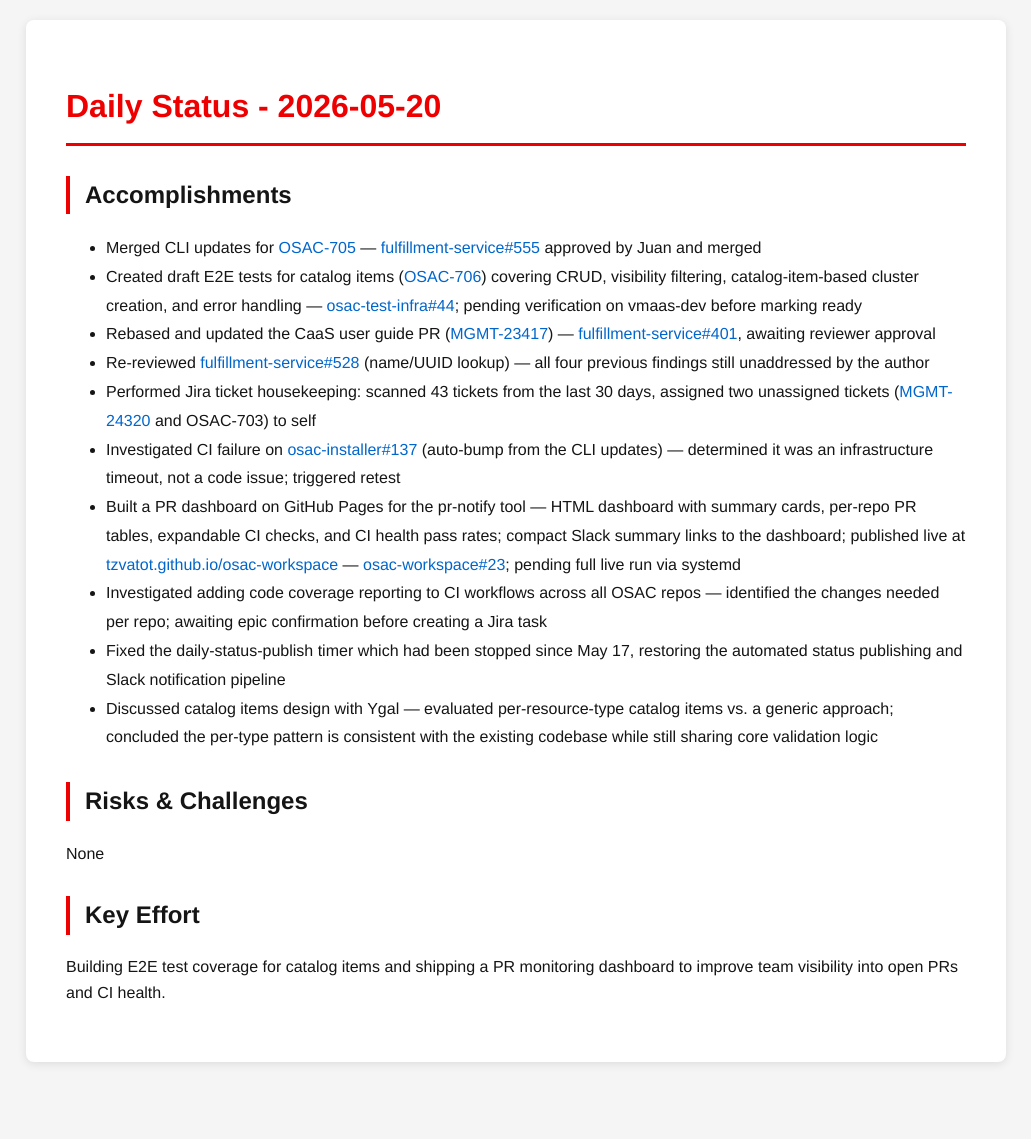
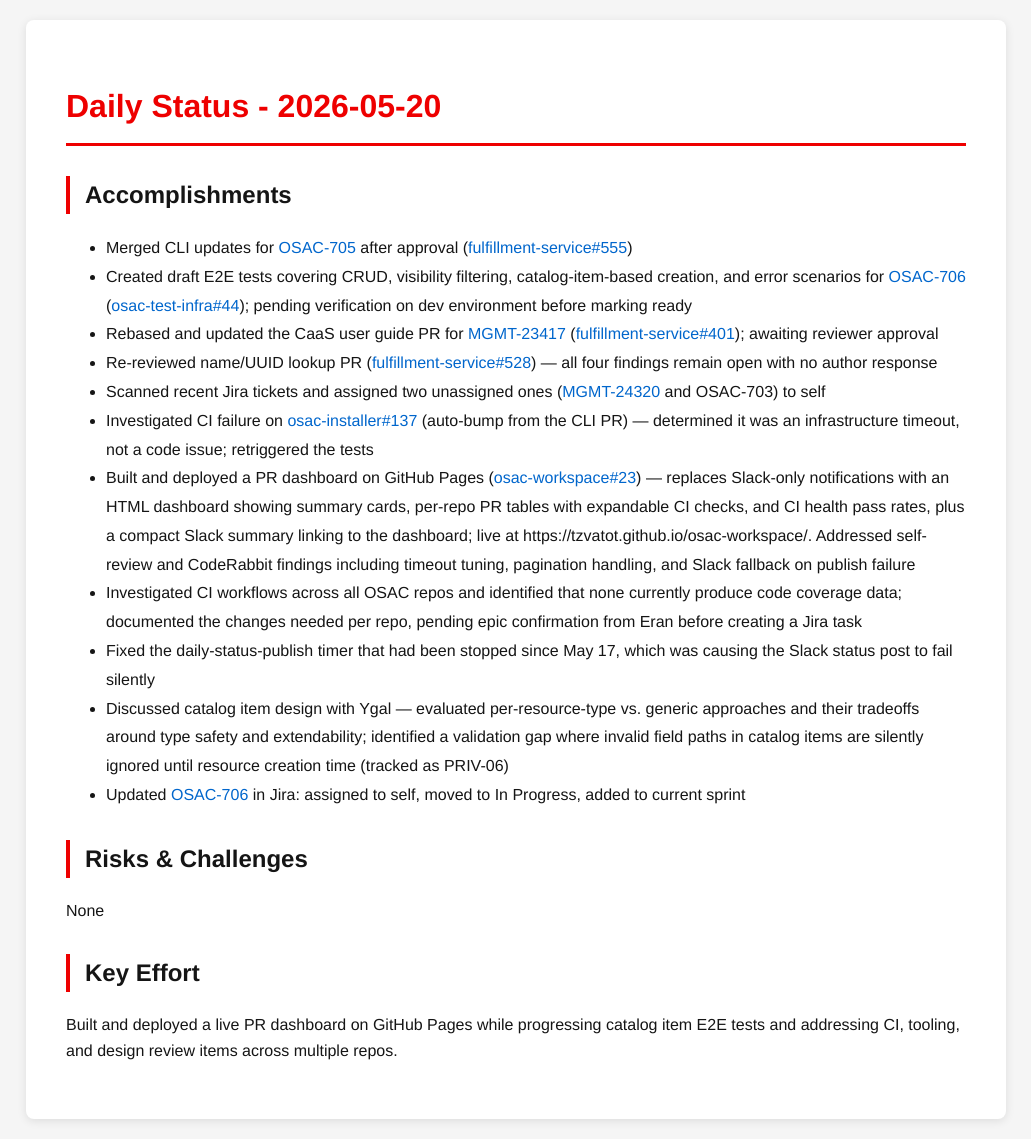
Before and after one commit to tzvatot/daily-status, a Jekyll site: the page built from 2026-05-20.md, in a window 1280 px wide. Shown: the whole page, without its empty margins (124-1155 px from the left). Built offline with Jekyll 4.4.1, drawn with Linux system fonts in a browser that asks for light colours; before the commit the page ends 1082 px from its top, so only the background shows below that.

Commit message:
Daily status update - 2026-05-20

```diff
--- a/2026-05-20.md
+++ b/2026-05-20.md
@@ -7,19 +7,20 @@ date: 2026-05-20
 # Daily Status - 2026-05-20
 
 ## Accomplishments
-- Merged CLI updates for [OSAC-705](https://redhat.atlassian.net/browse/OSAC-705) — [fulfillment-service#555](https://github.com/osac-project/fulfillment-service/pull/555) approved by Juan and merged
-- Created draft E2E tests for catalog items ([OSAC-706](https://redhat.atlassian.net/browse/OSAC-706)) covering CRUD, visibility filtering, catalog-item-based cluster creation, and error handling — [osac-test-infra#44](https://github.com/osac-project/osac-test-infra/pull/44); pending verification on vmaas-dev before marking ready
-- Rebased and updated the CaaS user guide PR ([MGMT-23417](https://issues.redhat.com/browse/MGMT-23417)) — [fulfillment-service#401](https://github.com/osac-project/fulfillment-service/pull/401), awaiting reviewer approval
-- Re-reviewed [fulfillment-service#528](https://github.com/osac-project/fulfillment-service/pull/528) (name/UUID lookup) — all four previous findings still unaddressed by the author
-- Performed Jira ticket housekeeping: scanned 43 tickets from the last 30 days, assigned two unassigned tickets ([MGMT-24320](https://issues.redhat.com/browse/MGMT-24320) and OSAC-703) to self
-- Investigated CI failure on [osac-installer#137](https://github.com/osac-project/osac-installer/pull/137) (auto-bump from the CLI updates) — determined it was an infrastructure timeout, not a code issue; triggered retest
-- Built a PR dashboard on GitHub Pages for the pr-notify tool — HTML dashboard with summary cards, per-repo PR tables, expandable CI checks, and CI health pass rates; compact Slack summary links to the dashboard; published live at [tzvatot.github.io/osac-workspace](https://tzvatot.github.io/osac-workspace/) — [osac-workspace#23](https://github.com/osac-project/osac-workspace/pull/23); pending full live run via systemd
-- Investigated adding code coverage reporting to CI workflows across all OSAC repos — identified the changes needed per repo; awaiting epic confirmation before creating a Jira task
-- Fixed the daily-status-publish timer which had been stopped since May 17, restoring the automated status publishing and Slack notification pipeline
-- Discussed catalog items design with Ygal — evaluated per-resource-type catalog items vs. a generic approach; concluded the per-type pattern is consistent with the existing codebase while still sharing core validation logic
+- Merged CLI updates for [OSAC-705](https://redhat.atlassian.net/browse/OSAC-705) after approval ([fulfillment-service#555](https://github.com/osac-project/fulfillment-service/pull/555))
+- Created draft E2E tests covering CRUD, visibility filtering, catalog-item-based creation, and error scenarios for [OSAC-706](https://redhat.atlassian.net/browse/OSAC-706) ([osac-test-infra#44](https://github.com/osac-project/osac-test-infra/pull/44)); pending verification on dev environment before marking ready
+- Rebased and updated the CaaS user guide PR for [MGMT-23417](https://issues.redhat.com/browse/MGMT-23417) ([fulfillment-service#401](https://github.com/osac-project/fulfillment-service/pull/401)); awaiting reviewer approval
+- Re-reviewed name/UUID lookup PR ([fulfillment-service#528](https://github.com/osac-project/fulfillment-service/pull/528)) — all four findings remain open with no author response
+- Scanned recent Jira tickets and assigned two unassigned ones ([MGMT-24320](https://issues.redhat.com/browse/MGMT-24320) and OSAC-703) to self
+- Investigated CI failure on [osac-installer#137](https://github.com/osac-project/osac-installer/pull/137) (auto-bump from the CLI PR) — determined it was an infrastructure timeout, not a code issue; retriggered the tests
+- Built and deployed a PR dashboard on GitHub Pages ([osac-workspace#23](https://github.com/osac-project/osac-workspace/pull/23)) — replaces Slack-only notifications with an HTML dashboard showing summary cards, per-repo PR tables with expandable CI checks, and CI health pass rates, plus a compact Slack summary linking to the dashboard; live at https://tzvatot.github.io/osac-workspace/. Addressed self-review and CodeRabbit findings including timeout tuning, pagination handling, and Slack fallback on publish failure
+- Investigated CI workflows across all OSAC repos and identified that none currently produce code coverage data; documented the changes needed per repo, pending epic confirmation from Eran before creating a Jira task
+- Fixed the daily-status-publish timer that had been stopped since May 17, which was causing the Slack status post to fail silently
+- Discussed catalog item design with Ygal — evaluated per-resource-type vs. generic approaches and their tradeoffs around type safety and extendability; identified a validation gap where invalid field paths in catalog items are silently ignored until resource creation time (tracked as PRIV-06)
+- Updated [OSAC-706](https://redhat.atlassian.net/browse/OSAC-706) in Jira: assigned to self, moved to In Progress, added to current sprint
 
 ## Risks & Challenges
 None
 
 ## Key Effort
-Building E2E test coverage for catalog items and shipping a PR monitoring dashboard to improve team visibility into open PRs and CI health.
+Built and deployed a live PR dashboard on GitHub Pages while progressing catalog item E2E tests and addressing CI, tooling, and design review items across multiple repos.
```
